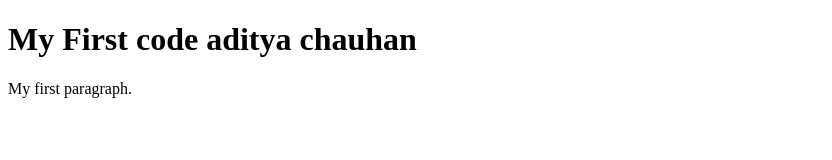
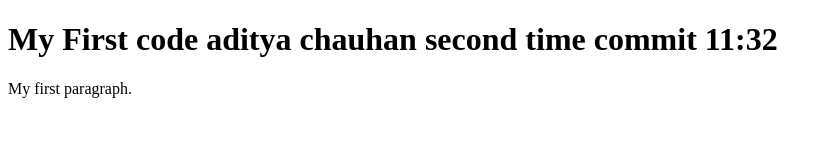
Before and after one commit to adityainddlhi1/testcode, a plain HTML site: page index.html in a window 1280 px wide. Shown: the whole page, without its empty margins (0-832 px from the left). Drawn offline with Linux system fonts and the light colour scheme.

Commit message:
this is my second commit aditya code

```diff
--- a/index.html
+++ b/index.html
@@ -2,7 +2,7 @@
 <html>
 <body>
 
-<h1>My First code aditya chauhan</h1>
+<h1>My First code aditya chauhan second time commit 11:32  </h1>
 
 <p>My first paragraph.</p>
 
```
